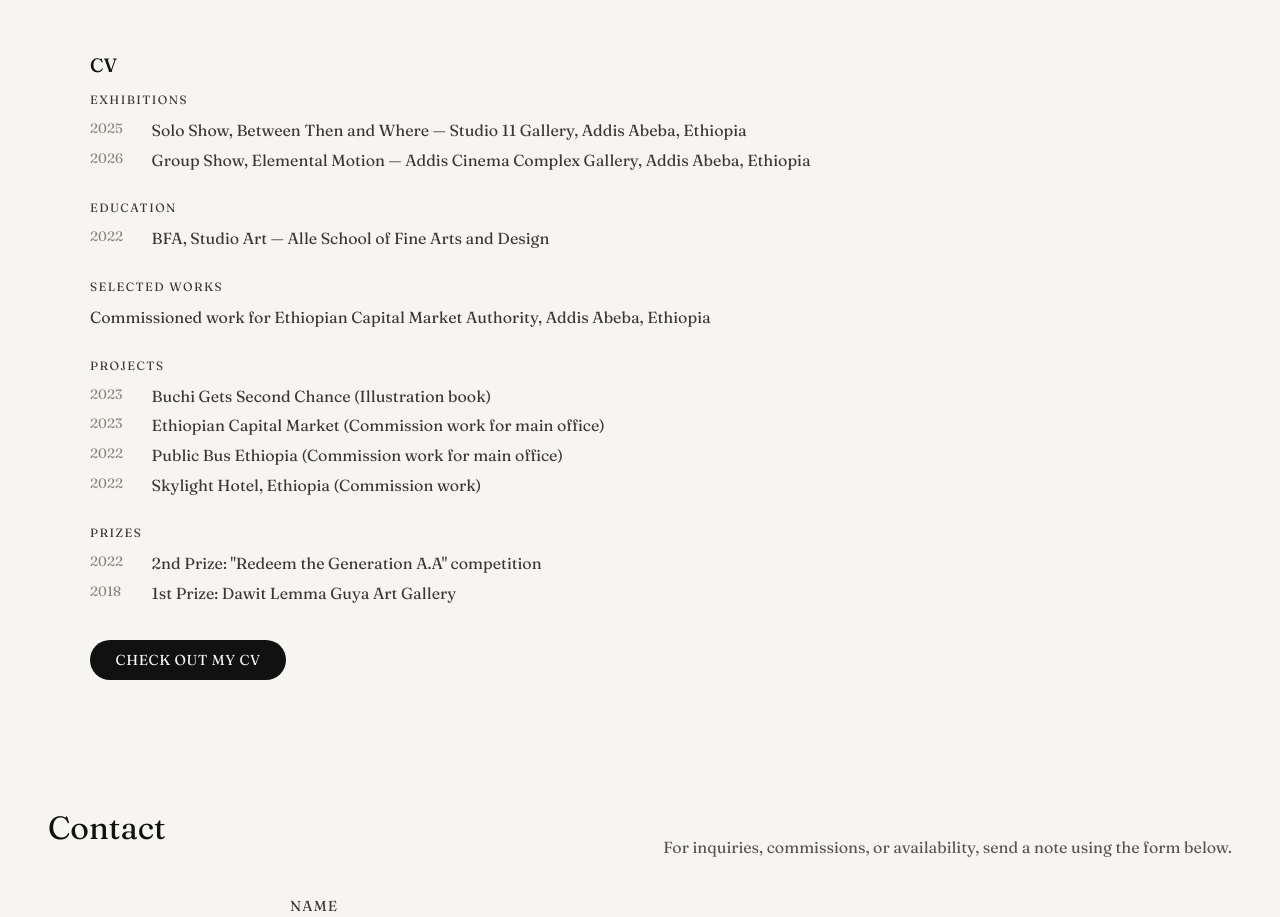
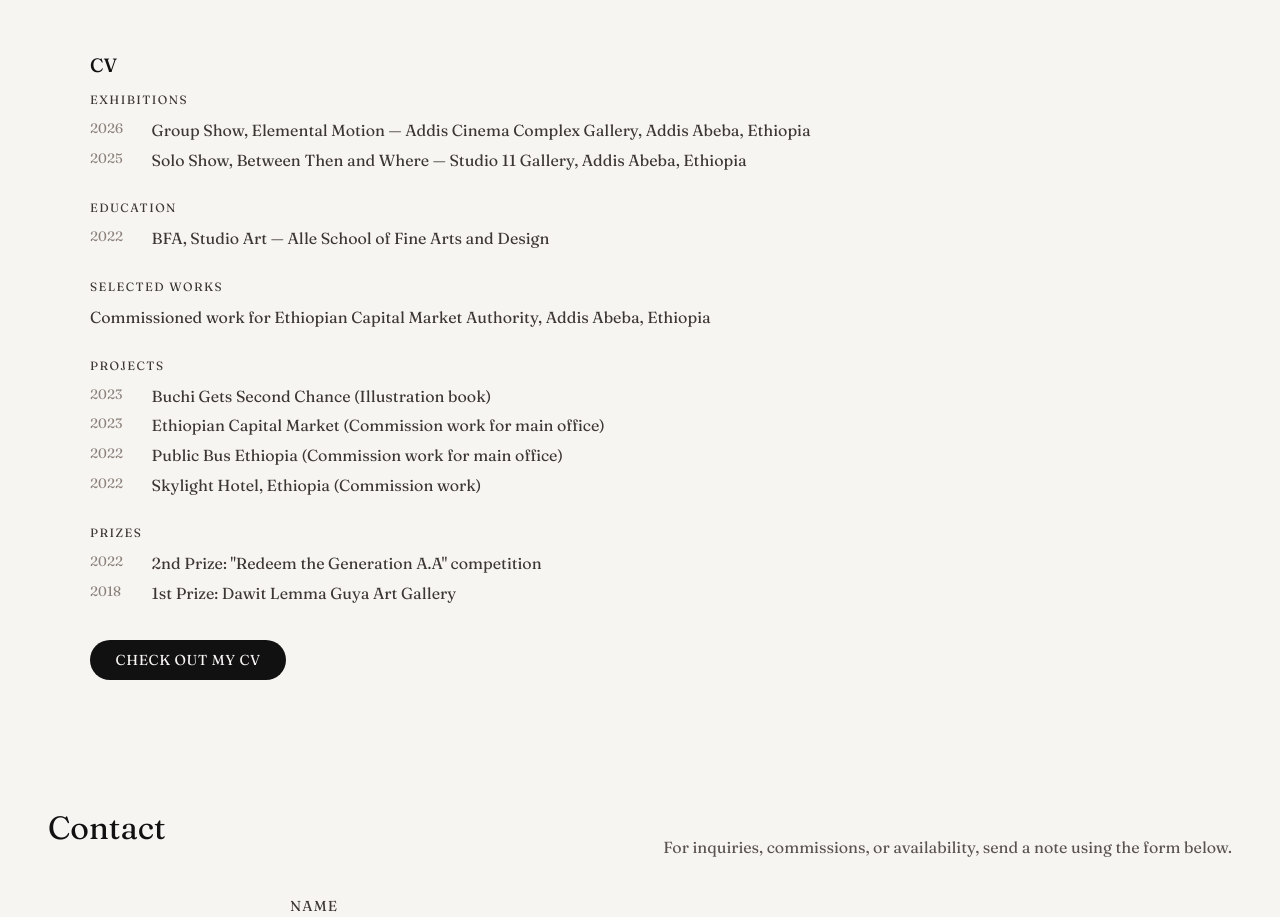
Before and after one commit to TallYoda/AbelPortfolio, a React (Vite) app: page / in a window 1280 px wide. Shown: the part 6240-7157 px from the top of the page. Built offline with nearby package versions, Linux system fonts and the light colour scheme.

Commit message:
chore: update cv

```diff
--- a/src/data/cv.ts
+++ b/src/data/cv.ts
@@ -1,12 +1,13 @@
 export const exhibitions = [
+  {
+    year: '2026',
+    text: 'Group Show, Elemental Motion — Addis Cinema Complex Gallery, Addis Abeba, Ethiopia',
+  },
   {
     year: '2025',
     text: 'Solo Show, Between Then and Where — Studio 11 Gallery, Addis Abeba, Ethiopia',
   },
-  {
-    year: '2026',
-    text: 'Group Show, Elemental Motion — Addis Cinema Complex Gallery, Addis Abeba, Ethiopia',
-  },
+
 
 ]
 
```
